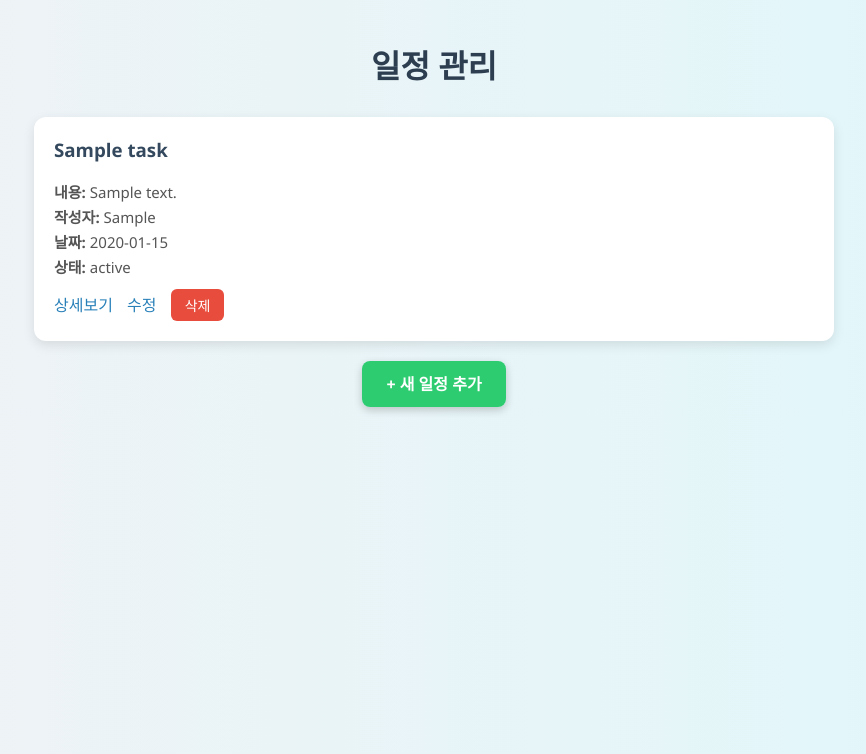
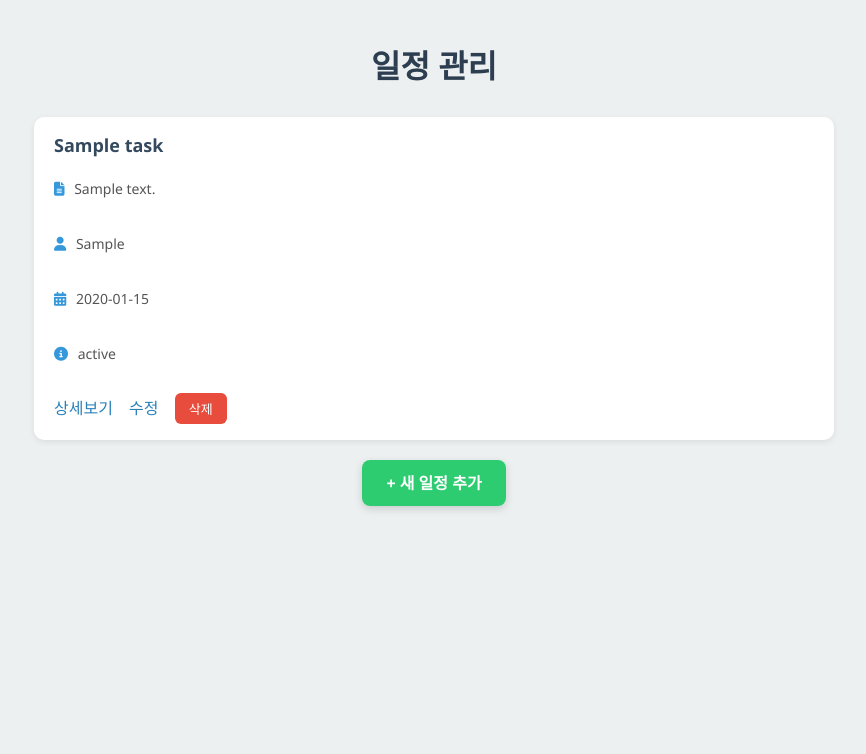
Before and after one commit to parkgunu/schedule_web, a Flask app: page / in a window 1280 px wide. Shown: the top 754 px of the page, without its empty margins (206-1072 px from the left). Run offline with Flask 3, Linux system fonts and the light colour scheme; tables that the repository leaves empty hold one stand-in row (values such as "Sample post").

Commit message:
UI: 일정 목록 정렬 및 디자인 개선 (아이콘/간격 최적화)

```diff
--- a/app.py
+++ b/app.py
@@ -30,7 +30,7 @@ def init_db():
 def index():
     with sqlite3.connect(DB_PATH) as conn:
         c = conn.cursor()
-        c.execute("SELECT * FROM tasks")
+        c.execute("SELECT * FROM tasks ORDER BY date ASC")
         tasks = c.fetchall()
     return render_template('index.html', tasks=tasks)
 
@@ -91,10 +91,3 @@ def delete(task_id):
 
 # 실행 시 DB 초기화
 init_db()
-
-# --- 상태 일괄 수정용 코드 (임시) ---
-with sqlite3.connect(DB_PATH) as conn:
-    c = conn.cursor()
-    c.execute("UPDATE tasks SET status = '예정' WHERE status = '대기'")
-    conn.commit()
-# -----------------------------------
--- a/templates/index.html
+++ b/templates/index.html
@@ -4,13 +4,14 @@
   <meta charset="UTF-8">
   <meta name="viewport" content="width=device-width, initial-scale=1.0">
   <title>일정 관리</title>
+  <link rel="stylesheet" href="https://cdnjs.cloudflare.com/ajax/libs/font-awesome/6.5.0/css/all.min.css">
   <style>
     body {
       font-family: 'Segoe UI', sans-serif;
       padding: 20px;
+      max-width: 800px;
       margin: auto;
-      max-width: 800px;
-      background: linear-gradient(to right, #f0f2f5, #e0f7fa);
+      background: #ecf0f1;
     }
 
     h1 {
@@ -21,40 +22,39 @@
 
     .task {
       background: white;
-      border-radius: 12px;
-      padding: 20px;
-      margin-bottom: 16px;
-      box-shadow: 0 4px 12px rgba(0,0,0,0.1);
-      transition: transform 0.1s ease-in-out;
-    }
-
-    .task:hover {
-      transform: scale(1.01);
+      border-radius: 10px;
+      padding: 16px 20px;
+      margin-bottom: 12px;
+      box-shadow: 0 2px 6px rgba(0, 0, 0, 0.08);
+      display: flex;
+      flex-direction: column;
+      gap: 8px;
     }
 
     .task h3 {
-      margin-top: 0;
+      margin: 0;
+      font-size: 18px;
       color: #34495e;
     }
 
-    .task p {
-      margin: 4px 0;
+    .meta {
+      font-size: 14px;
       color: #555;
-      font-size: 15px;
+    }
+
+    .meta i {
+      margin-right: 6px;
+      color: #3498db;
     }
 
     .buttons {
-      margin-top: 12px;
-    }
-
-    .buttons a, .buttons form {
-      display: inline-block;
+      margin-top: 8px;
     }
 
     .buttons a {
       color: #2980b9;
       text-decoration: none;
-      margin-right: 10px;
+      margin-right: 12px;
       font-weight: 500;
     }
 
@@ -67,7 +67,7 @@
       color: white;
       border: none;
       padding: 6px 14px;
-      font-size: 14px;
+      font-size: 13px;
       border-radius: 6px;
       cursor: pointer;
     }
@@ -88,7 +88,7 @@
       border-radius: 8px;
       text-decoration: none;
       font-weight: bold;
-      box-shadow: 0 3px 8px rgba(0,0,0,0.2);
+      box-shadow: 0 3px 8px rgba(0,0,0,0.15);
     }
 
     .nav a:hover {
@@ -103,10 +103,10 @@
     {% for task in tasks %}
     <div class="task">
       <h3>{{ task[1] }}</h3>
-      <p><strong>내용:</strong> {{ task[2] }}</p>
-      <p><strong>작성자:</strong> {{ task[3] }}</p>
-      <p><strong>날짜:</strong> {{ task[4] }}</p>
-      <p><strong>상태:</strong> {{ task[5] }}</p>
+      <p class="meta"><i class="fa-solid fa-file-lines"></i> {{ task[2] }}</p>
+      <p class="meta"><i class="fa-solid fa-user"></i> {{ task[3] }}</p>
+      <p class="meta"><i class="fa-solid fa-calendar-days"></i> {{ task[4] }}</p>
+      <p class="meta"><i class="fa-solid fa-circle-info"></i> {{ task[5] }}</p>
       <div class="buttons">
         <a href="/detail/{{ task[0] }}">상세보기</a>
         <a href="/edit/{{ task[0] }}">수정</a>
```
